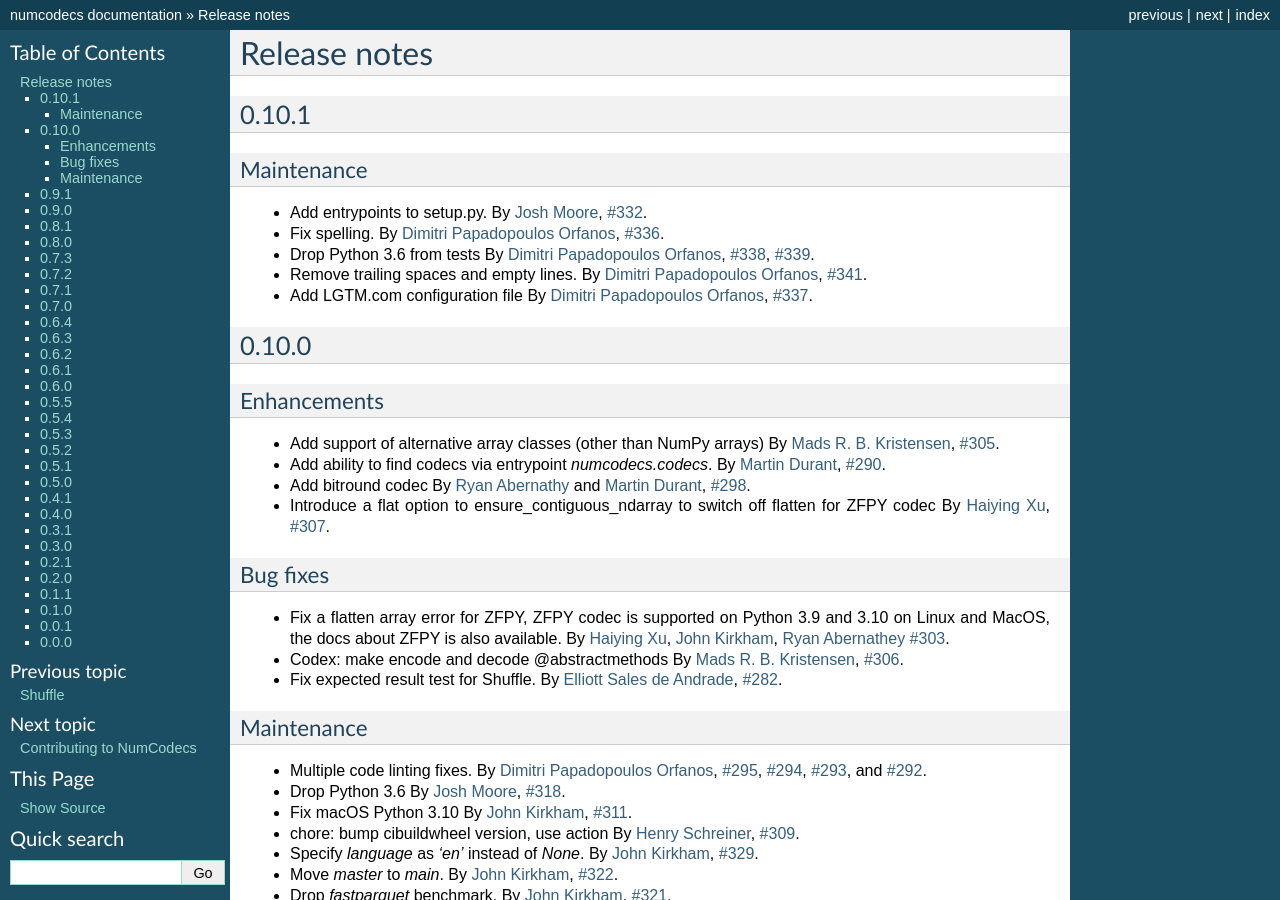
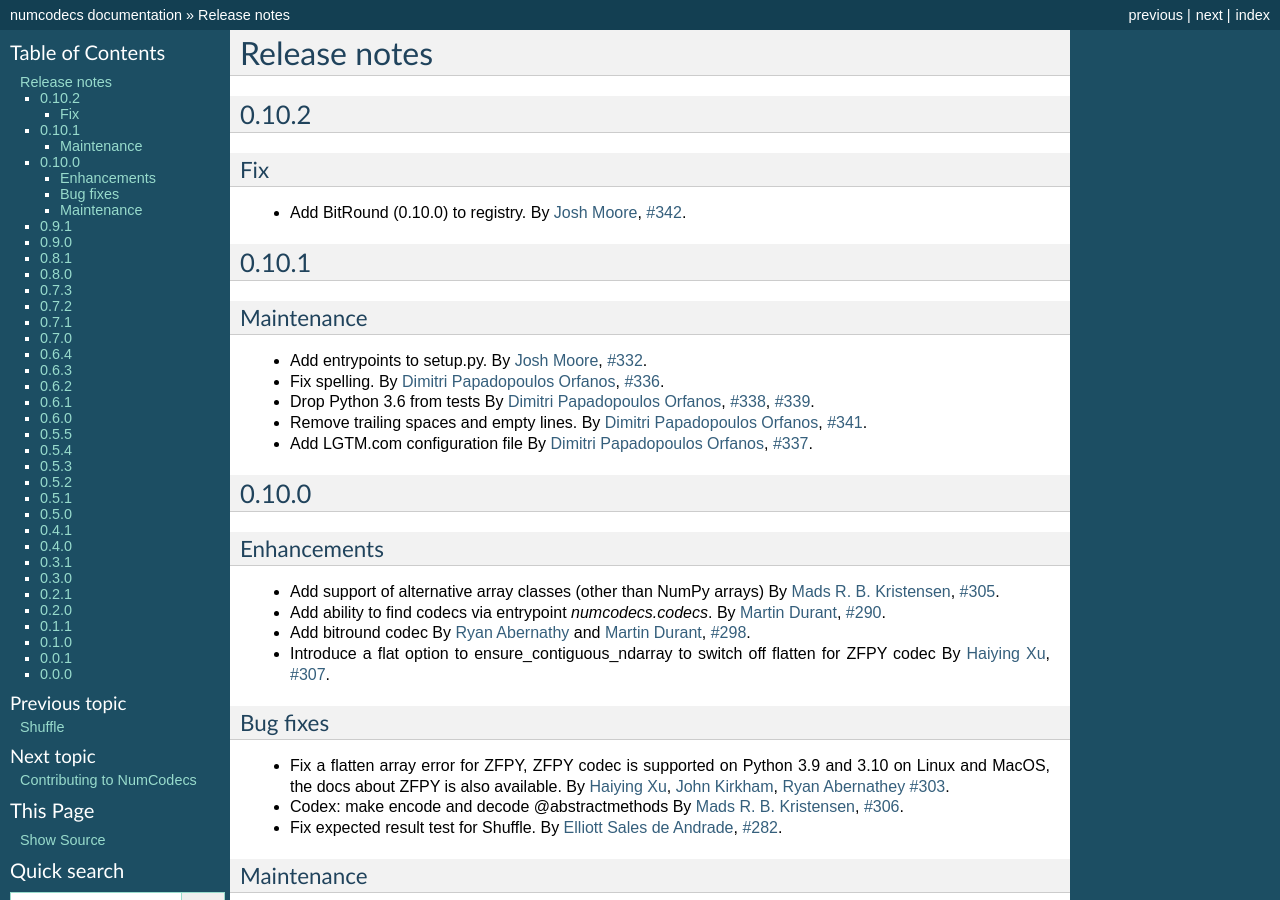
Before and after one commit to zarr-developers/numcodecs, a Sphinx documentation site: the page built from docs/release.rst, in a window 1280 px wide and 900 px high. Built offline with Sphinx 7.4.7, drawn with Linux system fonts in a browser that asks for light colours; pages that are not in the unit, such as notebooks, are missing from menus; the version number could not be read and is left out.

Commit message:
Add release notes

```diff
--- a/docs/release.rst
+++ b/docs/release.rst
@@ -10,6 +10,17 @@
 
     Unreleased
     ----------
+
+.. _release_0.10.2:
+
+0.10.2
+------
+
+Fix
+~~~
+
+* Add BitRound (0.10.0) to registry.
+  By :user:`Josh Moore <joshmoore>`, :issue:`342`.
 
 .. _release_0.10.1:
 
```
